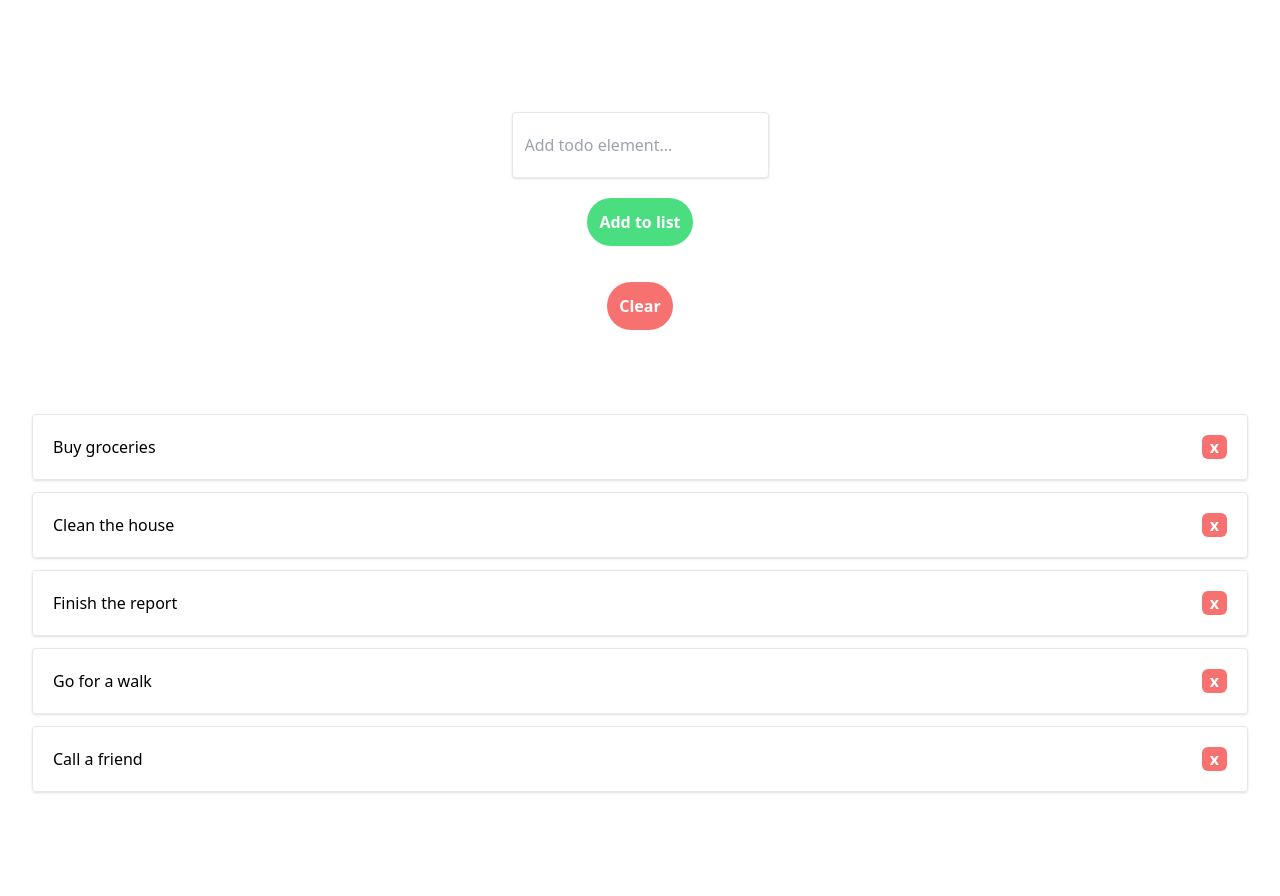
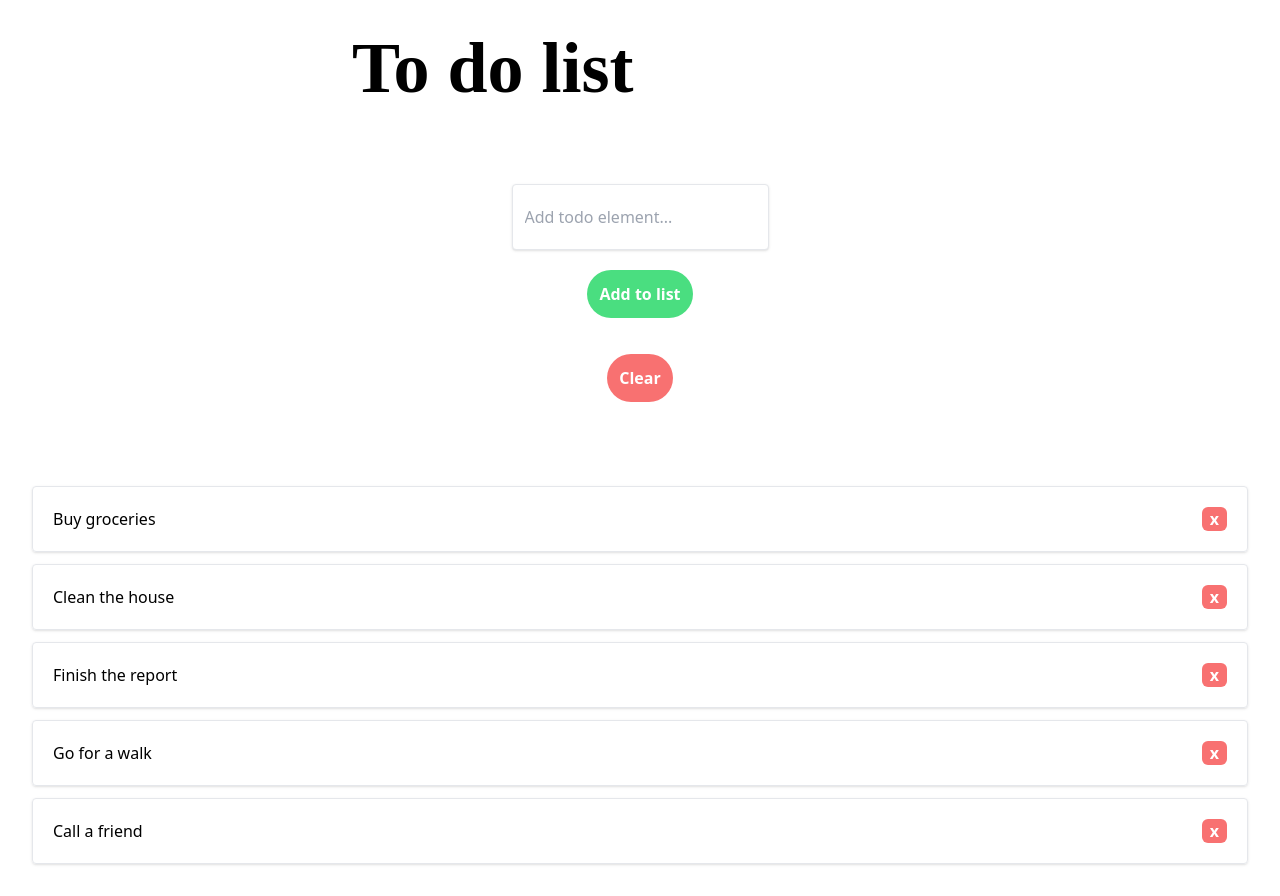
Before and after one commit to Fekete-Balazs710/ToDo, a Vue app: page / in a window 1280 px wide. Before the commit the page ends 824 px from the top, so only its background shows below. Built offline with nearby package versions, Linux system fonts and the light colour scheme; a web font is replaced by a local one.

Commit message:
ITL-8: Added the title

```diff
--- a/src/components/TodoHeader.vue
+++ b/src/components/TodoHeader.vue
@@ -1,6 +1,9 @@
 <template>
     <div class="container mx-auto text-center p-8 flex justify-between w-[40rem]">
 
+        <h1 class="text-7xl font-primary font-semibold text-black">
+            To do list
+        </h1>
 
     </div>
 </template>
```
